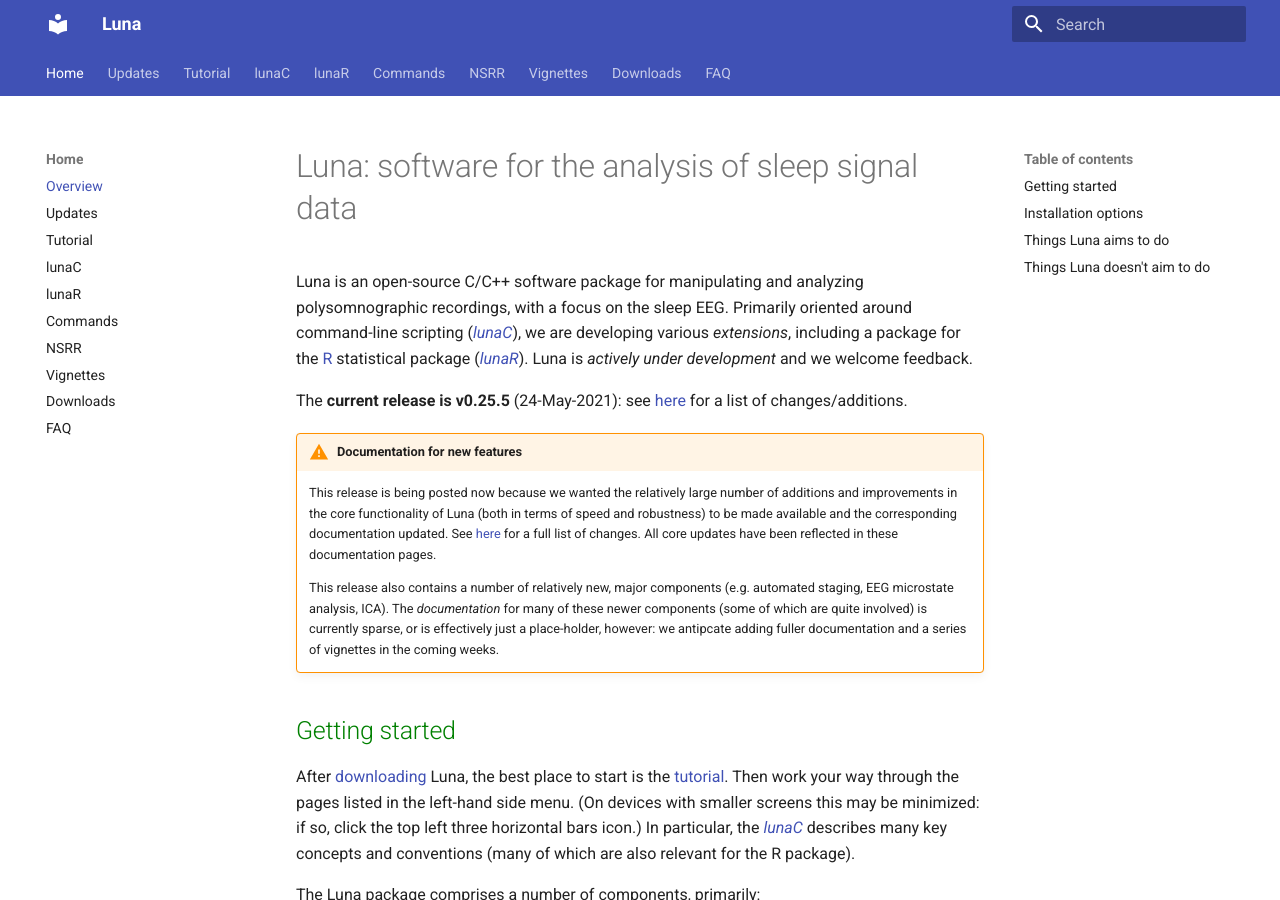
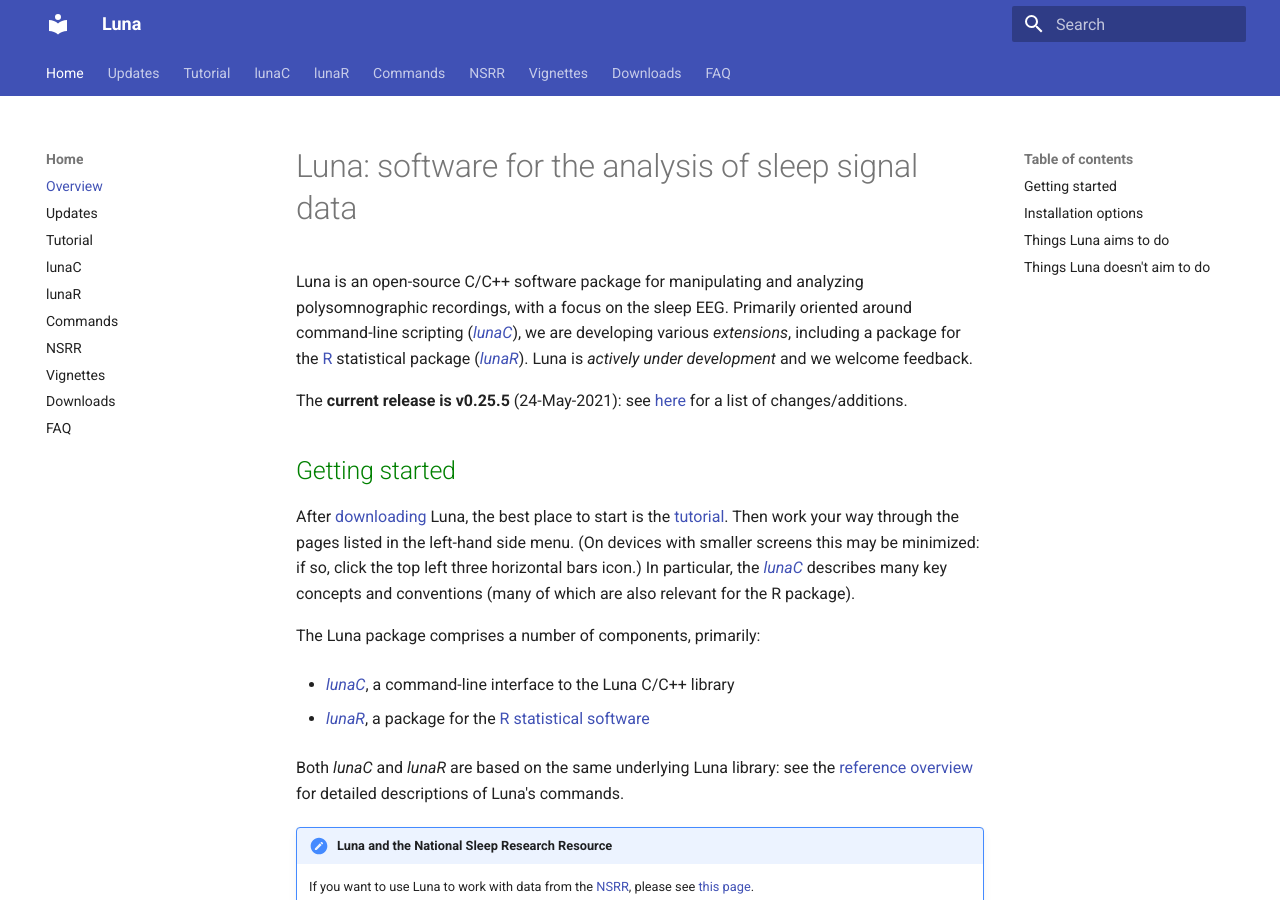
Before and after one commit to remnrem/luna-doc, an MkDocs documentation site: the page built from docs/index.md, in a window 1280 px wide and 900 px high. Built offline with MkDocs 1.6.1 and Material for MkDocs 9.7.7, drawn with Linux system fonts in a browser that asks for light colours.

Commit message:
misc additions

```diff
--- a/docs/index.md
+++ b/docs/index.md
@@ -11,23 +11,6 @@ development_ and we welcome feedback.
 The
 __current release is v0.25.5__ (24-May-2021): see [here](updates.md) for
 a list of changes/additions.
-
-!!! warning "Documentation for new features"
-    This release is being posted now
-    because we wanted the relatively large number of additions and
-    improvements in the core functionality of Luna (both in terms of
-    speed and robustness) to be made available and the corresponding
-    documentation updated.  See [here](updates.md) for a full list of
-    changes. All core updates have been reflected in these documentation
-    pages.
-
-    This release also contains a number of
-    relatively new, major components (e.g. automated staging, EEG microstate
-    analysis, ICA).  The _documentation_ for many of these newer
-    components (some of which are quite involved) is currently
-    sparse, or is effectively just a place-holder, however: we antipcate adding
-    fuller documentation and a series of vignettes in the
-    coming weeks.
 
 ## Getting started
 
```
Also changed, not shown: docs/updates.md (+45 -0 lines).
